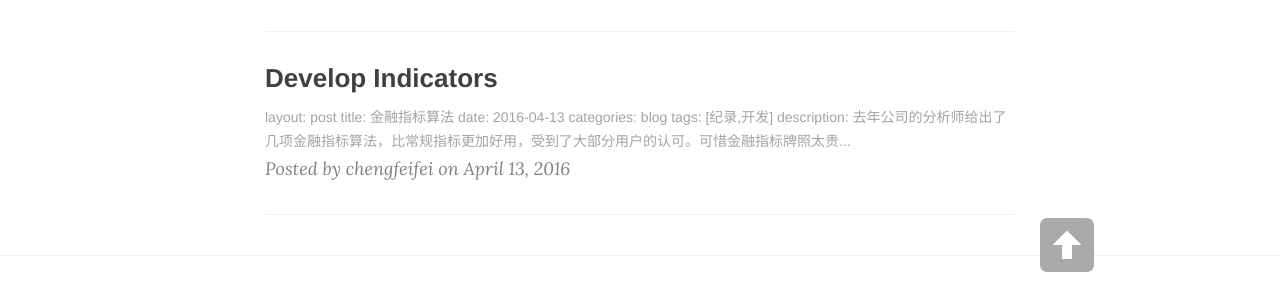
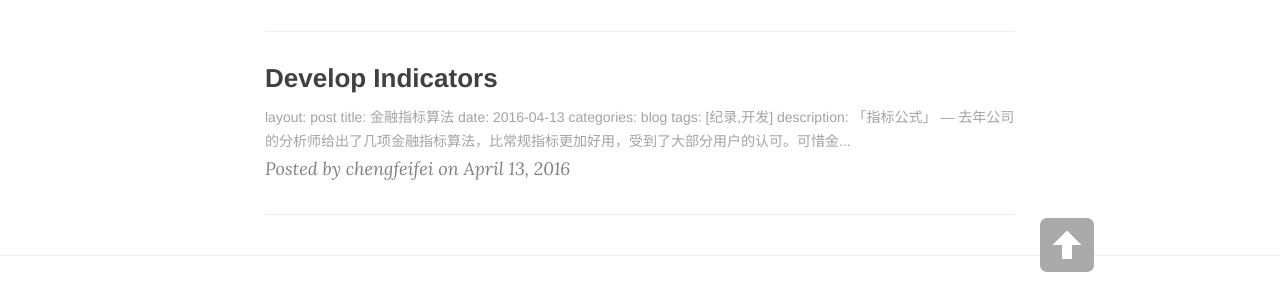
Before and after one commit to chengfeifei/chengfeifei.github.io, a Jekyll site: the page built from index.html, in a window 1280 px wide. Shown: the part 598-898 px from the top of the page. Built offline with Jekyll 4.4.1, drawn with Linux system fonts in a browser that asks for light colours; nearby versions of some CDN libraries; the list of posts is cut into pages by our own code.

Commit message:
edit post

```diff
--- a/_posts/2016-04-13-develop-indicators.md
+++ b/_posts/2016-04-13-develop-indicators.md
@@ -4,8 +4,7 @@ title: 金融指标算法
 date: 2016-04-13
 categories: blog
 tags: [纪录,开发]
-description:
-
+description: 「指标公式」
 ---
 
 > 去年公司的分析师给出了几项金融指标算法，比常规指标更加好用，受到了大部分用户的认可。可惜金融指标牌照太贵，最终并未能投入到商用，现拿出来分享。
```
Also changed, not shown: _posts/2016-04-13-macdown-help.md (+1 -2 lines).
